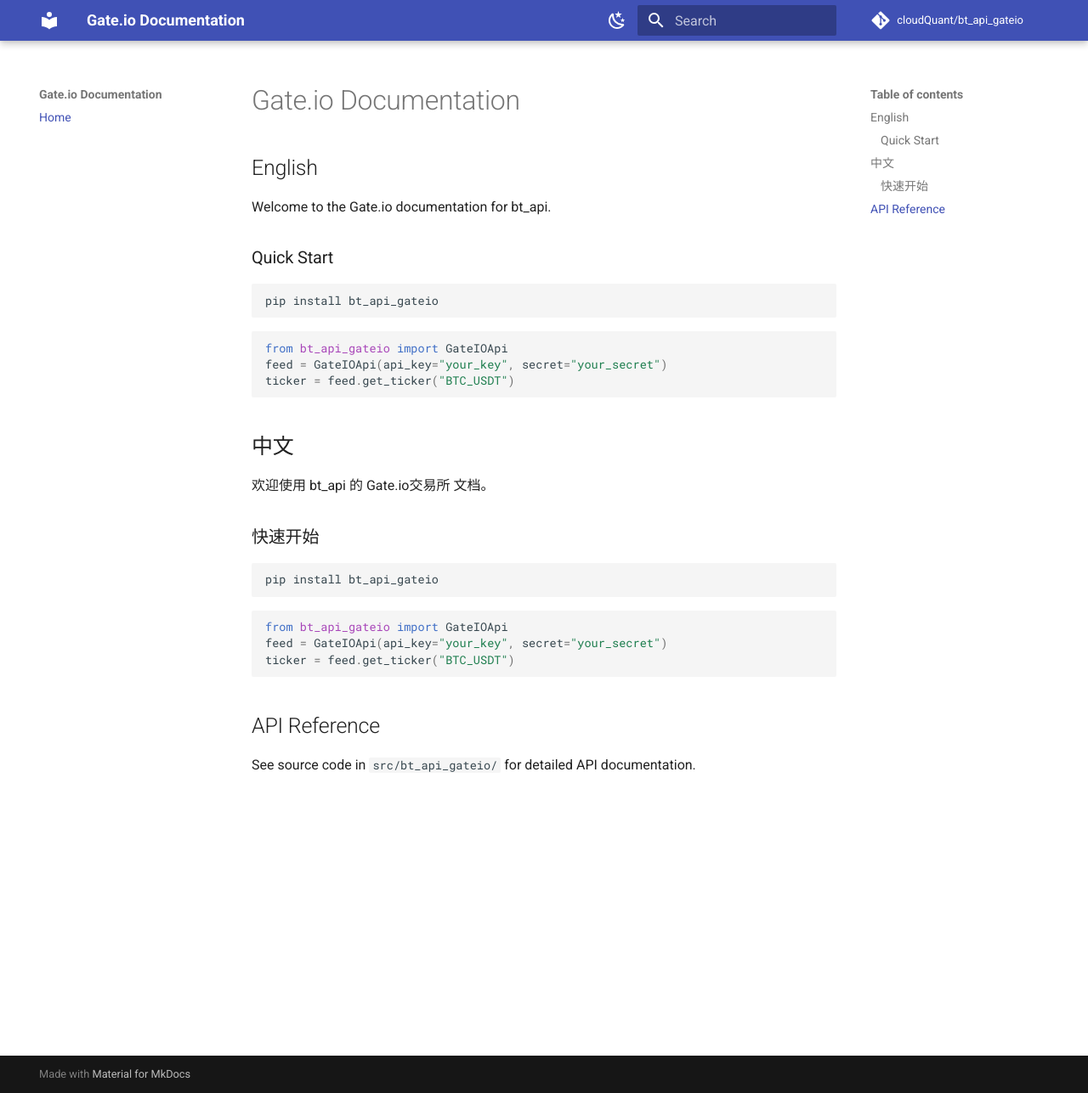
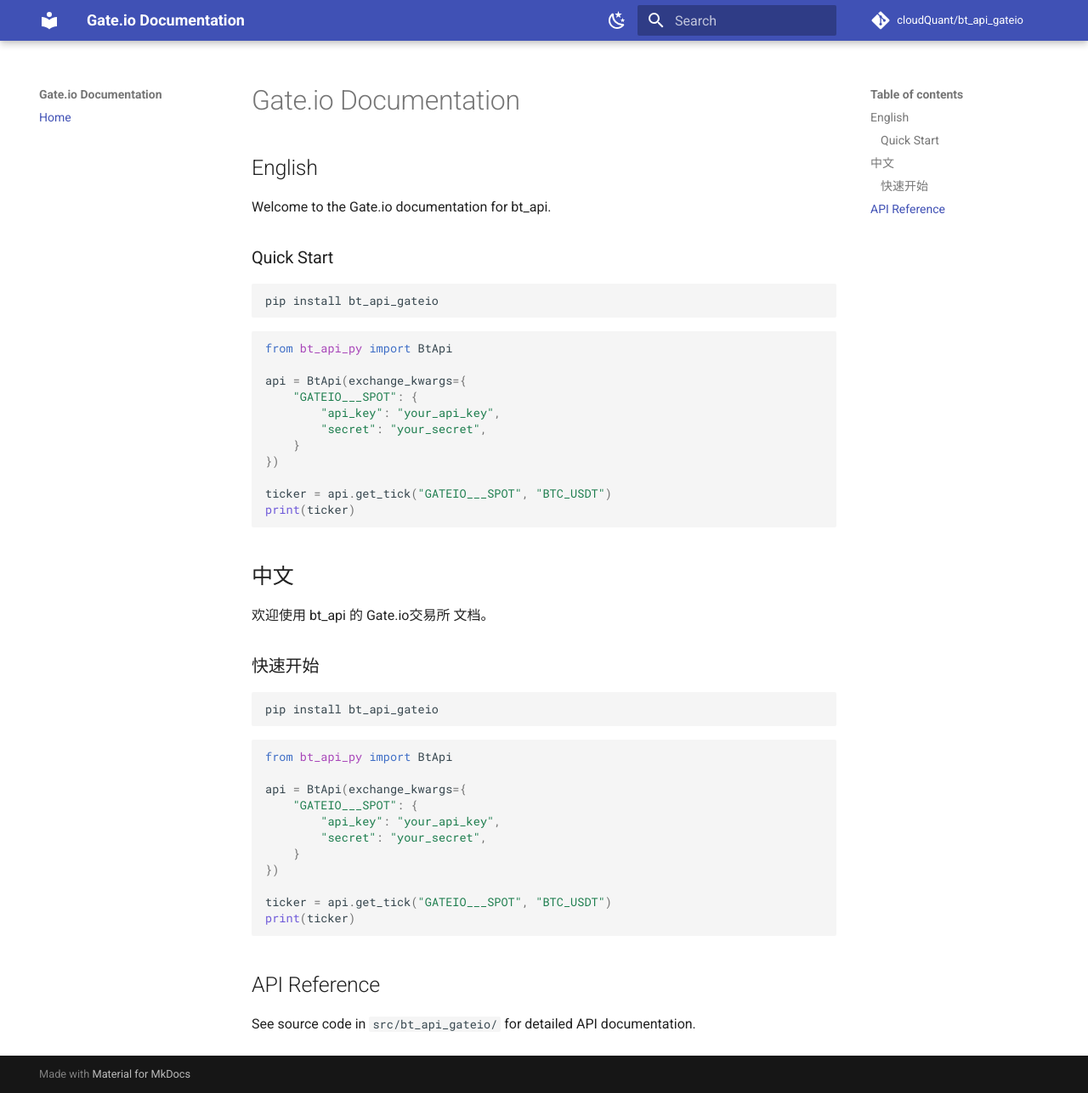
Before and after one commit to cloudQuant/bt_api_gateio, an MkDocs documentation site: the page built from docs/index.md, in a window 1280 px wide and 1287 px high. Shown: the whole window at 85% size. Built offline with MkDocs 1.6.1 and Material for MkDocs 9.7.7, drawn with Linux system fonts in a browser that asks for light colours; comment, search, counter and statistics services are not loaded.

Commit message:
chore: upgrade bt_api_gateio - code review, ruff fixes, CI/CD improvements
- Applied ruff fixes (3 auto-fixed, 1 line-length manually fixed)
- Fixed CI/CD workflow syntax (${} -> ${{}})
- Updated Python version matrix to 3.9-3.14
- Updated README and docs to use BtApi pattern
- Added comprehensive ruff configuration
- All tests passing (31/31)

````diff
--- a/docs/index.md
+++ b/docs/index.md
@@ -11,9 +11,17 @@
 ```
 
 ```python
-from bt_api_gateio import GateIOApi
-feed = GateIOApi(api_key="your_key", secret="your_secret")
-ticker = feed.get_ticker("BTC_USDT")
+from bt_api_py import BtApi
+
+api = BtApi(exchange_kwargs={
+    "GATEIO___SPOT": {
+        "api_key": "your_api_key",
+        "secret": "your_secret",
+    }
+})
+
+ticker = api.get_tick("GATEIO___SPOT", "BTC_USDT")
+print(ticker)
 ```
 
 ## 中文
@@ -27,9 +35,17 @@
 ```
 
 ```python
-from bt_api_gateio import GateIOApi
-feed = GateIOApi(api_key="your_key", secret="your_secret")
-ticker = feed.get_ticker("BTC_USDT")
+from bt_api_py import BtApi
+
+api = BtApi(exchange_kwargs={
+    "GATEIO___SPOT": {
+        "api_key": "your_api_key",
+        "secret": "your_secret",
+    }
+})
+
+ticker = api.get_tick("GATEIO___SPOT", "BTC_USDT")
+print(ticker)
 ```
 
 ## API Reference
````
Also changed, not shown: README.md (+16 -10 lines), pyproject.toml (+12 -0 lines), 14 other files.
